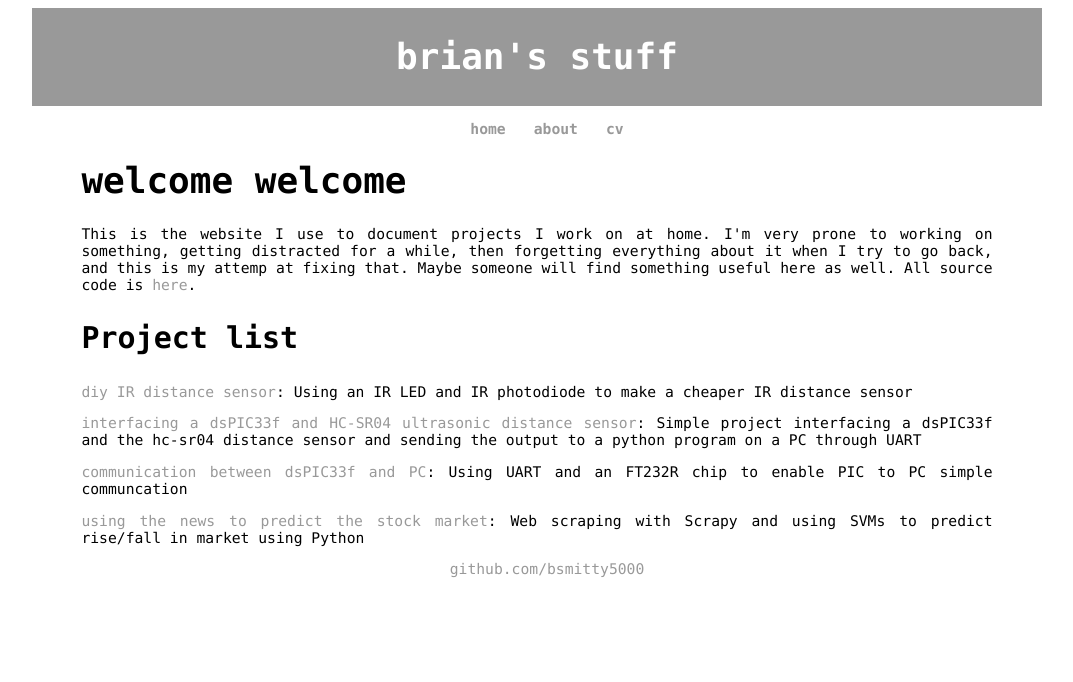
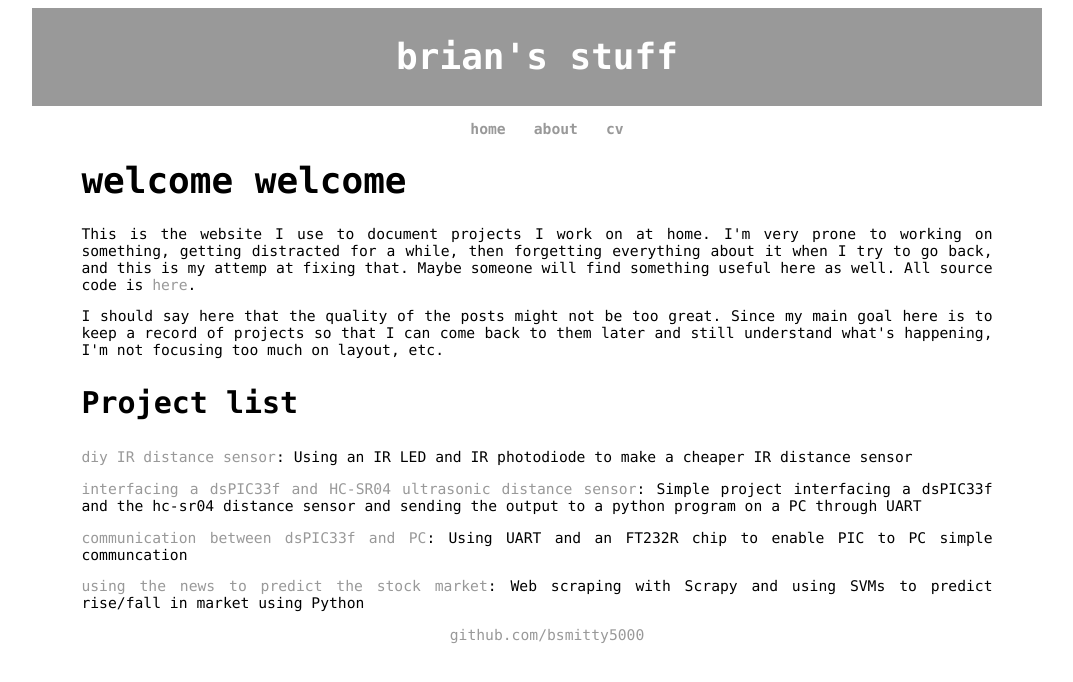
Before and after one commit to bsmitty5000/bsmitty5000.github.io, a Jekyll site: the page built from index.html, in a window 1280 px wide. Shown: the top 682 px of the page, without its empty margins (103-1176 px from the left). Built offline with Jekyll 4.4.1, drawn with Linux system fonts in a browser that asks for light colours.

Commit message:
update index.html

```diff
--- a/index.html
+++ b/index.html
@@ -7,6 +7,8 @@ description: Blog documenting my home projects.
 <p>This is the website I use to document projects I work on at home. I'm very prone to working on something, getting distracted
 for a while, then forgetting everything about it when I try to go back, and this is my attemp at fixing that. Maybe someone will find something useful here as well. All source code is <a href="https://github.com/bsmitty5000">here</a>.</p>
 
+<p>I should say here that the quality of the posts might not be too great. Since my main goal here is to keep a record of projects so that I can come back to them later and still understand what's happening, I'm not focusing too much on layout, etc.</p>
+
 <h2>Project list</h2>
 
   {% for post in site.posts %}
```
